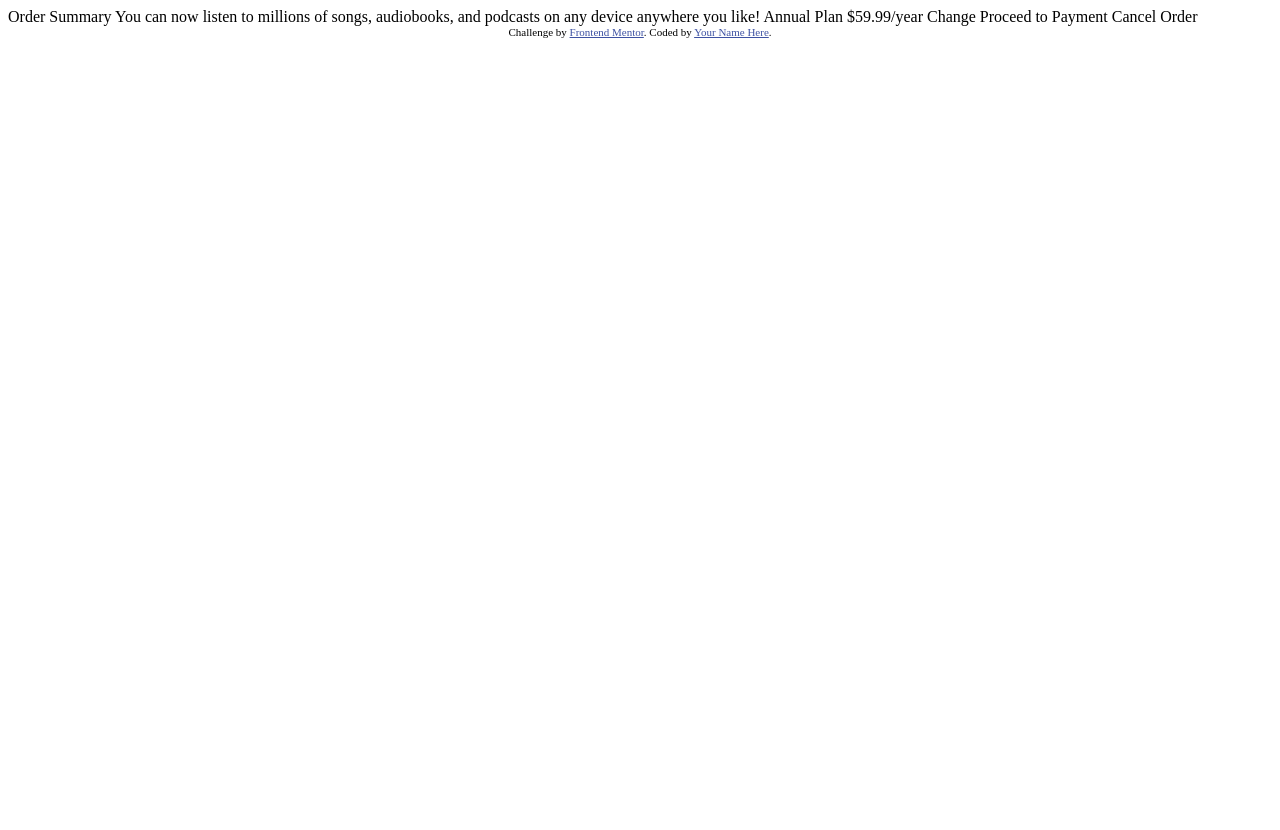
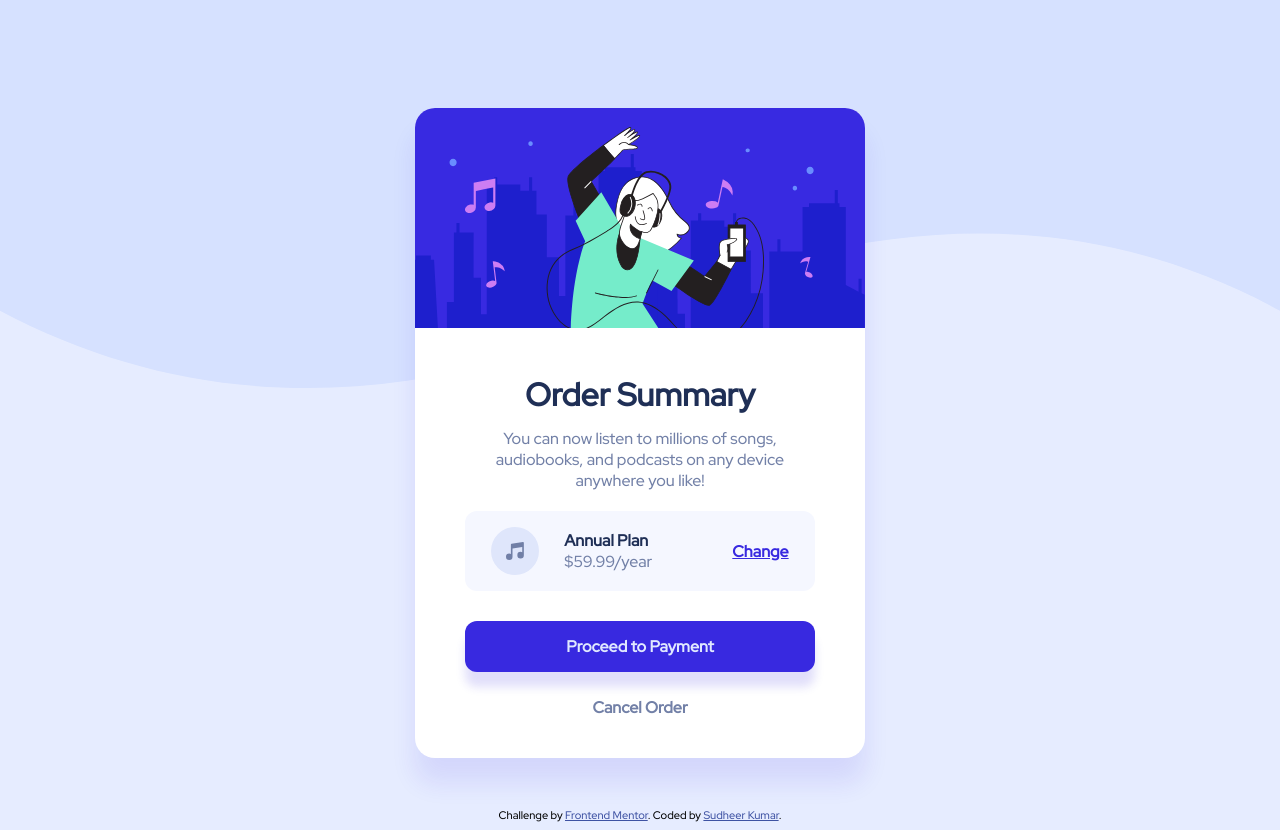
Before and after one commit to sudheerkmr/order-summary-component-main, a plain HTML site: page order-summary-component-main/index.html in a window 1280 px wide. Before the commit the page ends 800 px from the top, so only its background shows below. Drawn offline with Linux system fonts and the light colour scheme.

Commit message:
Implemented Destop Design

```diff
--- a/order-summary-component-main/index.html
+++ b/order-summary-component-main/index.html
@@ -4,34 +4,43 @@
   <meta charset="UTF-8">
   <meta name="viewport" content="width=device-width, initial-scale=1.0"> <!-- displays site properly based on user's device -->
 
+  <link rel="stylesheet" href="styles.css">
   <link rel="icon" type="image/png" sizes="32x32" href="./images/favicon-32x32.png">
 
   <title>Frontend Mentor | Order summary card</title>
-
-  <!-- Feel free to remove these styles or customise in your own stylesheet 👍 -->
-  <style>
-    .attribution { font-size: 11px; text-align: center; }
-    .attribution a { color: hsl(228, 45%, 44%); }
-  </style>
 </head>
 <body>
+  <div class="content">
+    <div class="card">
+      <div class="card-head"></div>
 
-  Order Summary
+      <div class="card-body">
+        <div class="order-summary">
+          <div class="order-summary-title">Order Summary</div>
+          <div class="order-summary-body">You can now listen to millions of songs, audiobooks, and podcasts on any device anywhere you like!</div>
+        </div>
 
-  You can now listen to millions of songs, audiobooks, and podcasts on any
-  device anywhere you like!
+        <div class="price-card">
+            <img src="images/icon-music.svg" class="music-icon">
 
-  Annual Plan
-  $59.99/year
+            <div class="plan-info">
+              <div class="plan-type">Annual Plan</div>
+              <div class="plan-price">$59.99/year</div>
+            </div>
 
-  Change
+          <div class="change-button">Change</div>
+        </div>
 
-  Proceed to Payment
-  Cancel Order
+        <div class="payment-button">Proceed to Payment</div>
 
-  <div class="attribution">
-    Challenge by <a href="https://www.frontendmentor.io?ref=challenge" target="_blank">Frontend Mentor</a>.
-    Coded by <a href="#">Your Name Here</a>.
+        <div class="cancel-button">Cancel Order</div>
+      </div>
+    </div>
+
+    <div class="attribution">
+      Challenge by <a href="https://www.frontendmentor.io?ref=challenge" target="_blank">Frontend Mentor</a>.
+      Coded by <a href="https://github.com/sudheerkmr">Sudheer Kumar</a>.
+    </div>
   </div>
 </body>
 </html>
--- /dev/null
+++ b/order-summary-component-main/styles.css
@@ -0,0 +1,124 @@
+@import url('https://fonts.googleapis.com/css2?family=Red+Hat+Display:wght@500&display=swap');
+
+*{
+  font-family: 'Red Hat Display', sans-serif;
+}
+
+body {
+    max-width:100%;
+    overflow-x:hidden;
+    background-image:url("./images/pattern-background-desktop.svg");
+    background-size:100vw;
+    background-repeat:no-repeat;
+    background-color:hsl(225, 100%, 95%);
+    display:flex;
+    align-items:center;
+    justify-content:center;
+}
+
+.card {
+    margin-top:100px;
+    overflow-x:hidden;
+    align-items:center;
+    width:450px;
+    height:650px;
+    border-radius:20px;
+    background-color:#fff;
+    font-size:16px;
+    box-shadow: 0 25px 25px 0 hsl(245, 75%, 52%, 0.1);
+}
+
+.card-head {
+    background-image:url("./images/illustration-hero.svg");
+    width: 100%;
+    height: 220px;
+}
+
+.card-body {
+    padding: 15px 15px;
+    display:flex;
+    flex-direction: column;
+    align-items: center;
+}
+
+.order-summary {
+    text-align:justify;
+    text-align: center;
+    padding: 30px 30px 20px 30px;
+}
+
+.order-summary-title {
+    font-size:xx-large;
+    font-weight:900;
+    color: hsl(223, 47%, 23%);
+    padding-bottom:12px;
+}
+
+.order-summary-body {
+    color: hsl(224, 23%, 55%);
+}
+
+.price-card {
+    display: flex;
+    flex-direction: row;
+    align-items: center;
+    justify-content: center;
+    width: 350px;
+    height: 80px;
+    background-color: hsl(225, 100%, 98%);
+    border-radius: 12px;
+}
+
+.music-icon {
+    padding: 0 25px;
+}
+
+.plan-info {
+    padding-right: 55px;
+}
+
+.plan-type {
+    font-size:medium;
+    font-weight:900;
+    color: hsl(223, 47%, 23%);
+}
+
+.plan-price {
+    color: hsl(224, 23%, 55%);
+}
+
+.change-button {
+    padding: 25px;
+    text-decoration:underline;
+    font-weight:700;
+    color: hsl(245, 75%, 52%);
+}
+
+.payment-button {
+    margin: 30px 0 20px 0;
+    padding: 15px 0;
+    width: 350px;
+    color: hsl(225, 100%, 94%);
+    font-weight: 700;
+    text-align: center;
+    background-color: hsl(245, 75%, 52%);
+    border-radius: 12px;
+    box-shadow: 0 15px 10px 0 hsl(245, 75%, 52%, 0.15);
+}
+
+.cancel-button {
+    padding: 5px 0 5px 0;
+    text-align: center;
+    color: hsl(224, 23%, 55%);
+    font-weight: 700;
+}
+
+.attribution {
+    font-size: 11px;
+    text-align: center;
+    margin-top: 50px;
+}
+
+.attribution a {
+    color: hsl(228, 45%, 44%);
+}
```
